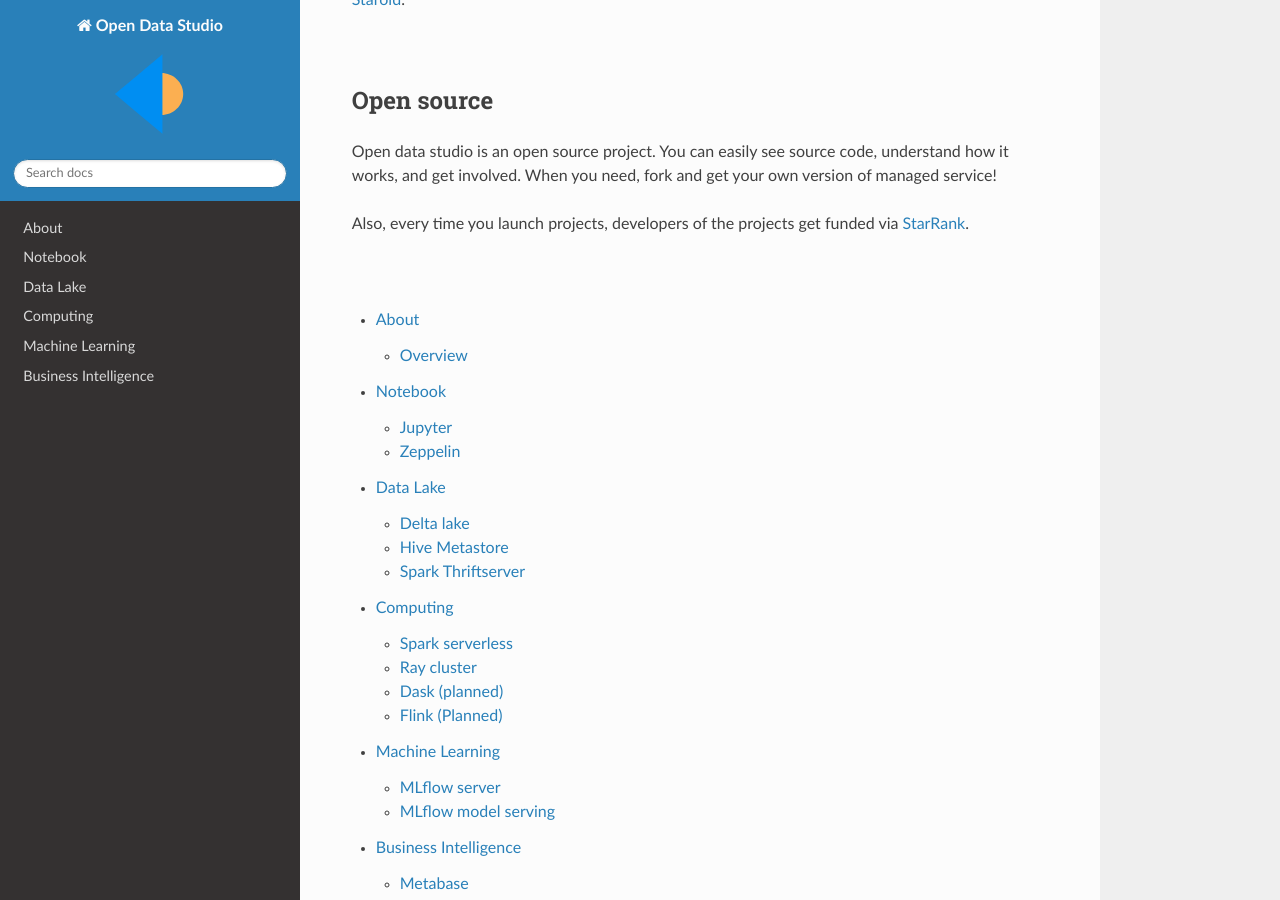
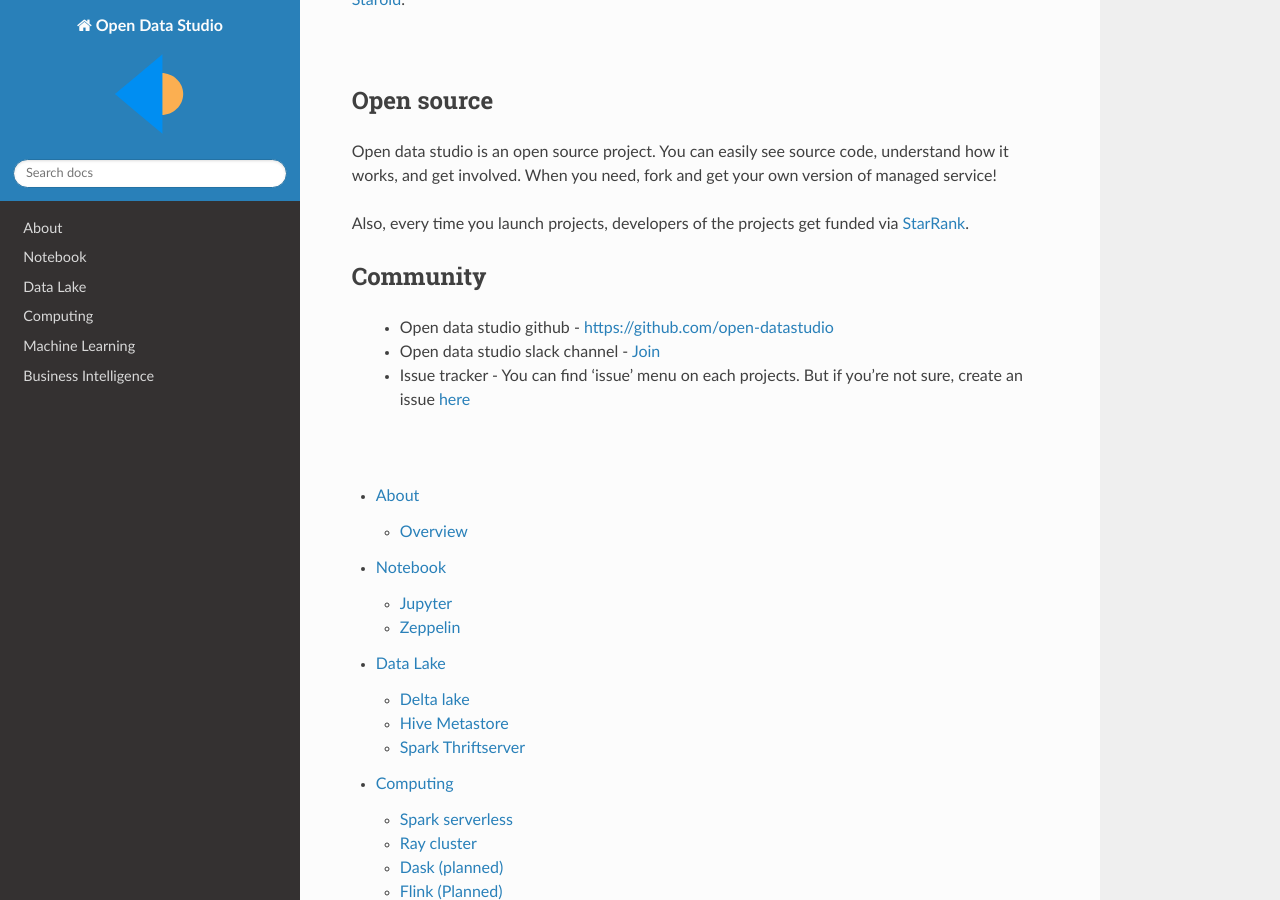
Before and after one commit to open-datastudio/datastudio, a Sphinx documentation site: the page built from docs/index.rst, in a window 1280 px wide and 900 px high, scrolled down 2547 px. Built offline with Sphinx 7.4.7 and the Read the Docs theme 2.0.0, drawn with Linux system fonts in a browser that asks for light colours.

```diff
--- a/docs/index.rst
+++ b/docs/index.rst
@@ -128,6 +128,14 @@ When you need, fork and get your own version of managed service!
 
 Also, every time you launch projects, developers of the projects get funded via StarRank_.
 
+Community
+---------
+
+ * Open data studio github - https://github.com/open-datastudio
+ * Open data studio slack channel - `Join <https://join.slack.com/t/opendatastudio/shared_invite/zt-jq449y9j-DIPBteeWC15xBbQAqi4J4g>`_
+ * Issue tracker - You can find 'issue' menu on each projects. But if you're not sure, create an issue `here <https://github.com/open-datastudio/datastudio/issues>`_
+
+
 |
 
 .. toctree::
```
Also changed, not shown: README.md (+4 -2 lines), docs/computing/spark/from_python_environment.rst (+7 -0 lines).
